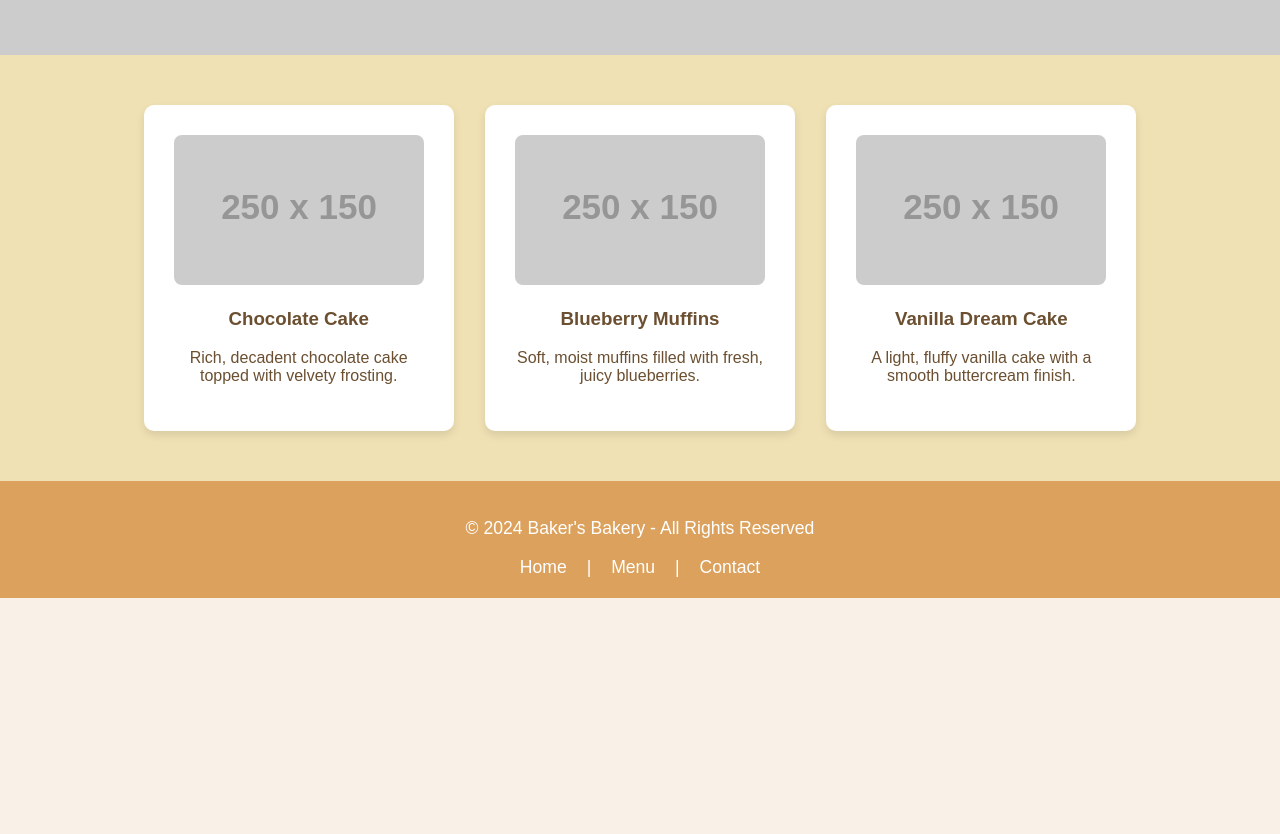
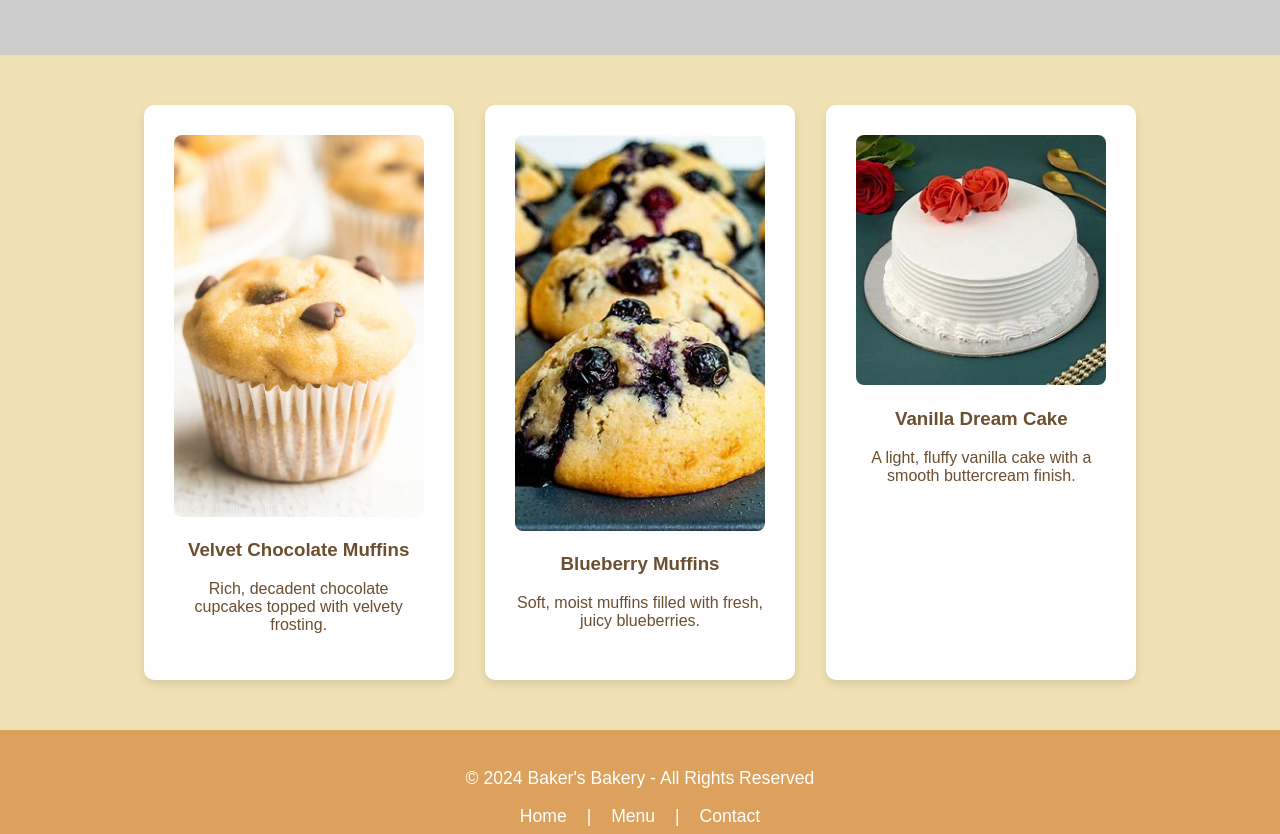
Before and after one commit to NiceRb/Bakers-Bakery, a plain HTML site: page index.html in a window 1280 px wide. Shown: the part 640-1474 px from the top of the page. Before the commit the page ends 1238 px from the top, so only its background shows below. Drawn offline with Linux system fonts and the light colour scheme; placeholder pictures from the web are drawn by us.

Commit message:
Update index.html

```diff
--- a/index.html
+++ b/index.html
@@ -94,17 +94,17 @@
 
     <section class="products">
         <div class="product">
-            <img src="https://via.placeholder.com/250x150" alt="Cake">
-            <h3>Chocolate Cake</h3>
-            <p>Rich, decadent chocolate cake topped with velvety frosting.</p>
+            <img src="bakers.jpg" alt="Cake">
+            <h3>Velvet Chocolate Muffins</h3>
+            <p>Rich, decadent chocolate cupcakes topped with velvety frosting.</p>
         </div>
         <div class="product">
-            <img src="https://via.placeholder.com/250x150" alt="Muffin">
+            <img src="blue berry muffins.jpg" alt="Muffin">
             <h3>Blueberry Muffins</h3>
             <p>Soft, moist muffins filled with fresh, juicy blueberries.</p>
         </div>
         <div class="product">
-            <img src="https://via.placeholder.com/250x150" alt="Cake">
+            <img src="vanilla dream cake.jpg" alt="Cake">
             <h3>Vanilla Dream Cake</h3>
             <p>A light, fluffy vanilla cake with a smooth buttercream finish.</p>
         </div>
```
